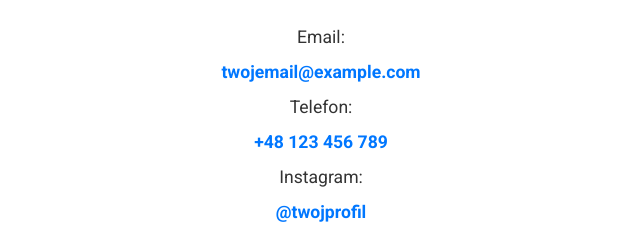
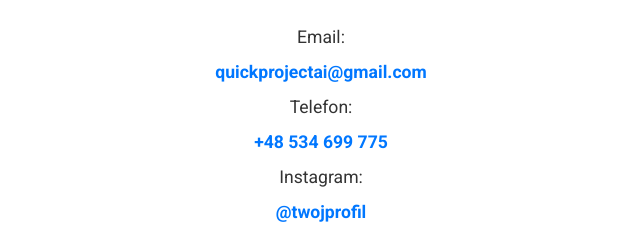
Before and after one commit to QuickProjectAI/quickprojectai.github.io, a plain HTML site: page contact.html in a window 1280 px wide. Shown: the part 385-623 px from the top of the page, 319-959 px from the left. Drawn offline with Linux system fonts and the light colour scheme.

Commit message:
contact.html

```diff
--- a/contact.html
+++ b/contact.html
@@ -70,8 +70,8 @@
 
   <section>
     <h2>Możesz się ze mną skontaktować poprzez:</h2>
-    <p>Email: <a href="mailto:twojemail@example.com" class="contact-link">twojemail@example.com</a></p>
-    <p>Telefon: <a href="tel:+48123456789" class="contact-link">+48 123 456 789</a></p>
+    <p>Email: <a href="mailto:quickprojectai@gmail.com" class="contact-link">quickprojectai@gmail.com</a></p>
+    <p>Telefon: <a href="tel:+48534699775" class="contact-link">+48 534 699 775</a></p>
     <p>Instagram: <a href="https://instagram.com/twojprofil" target="_blank" class="contact-link">@twojprofil</a></p>
   </section>
 
```
